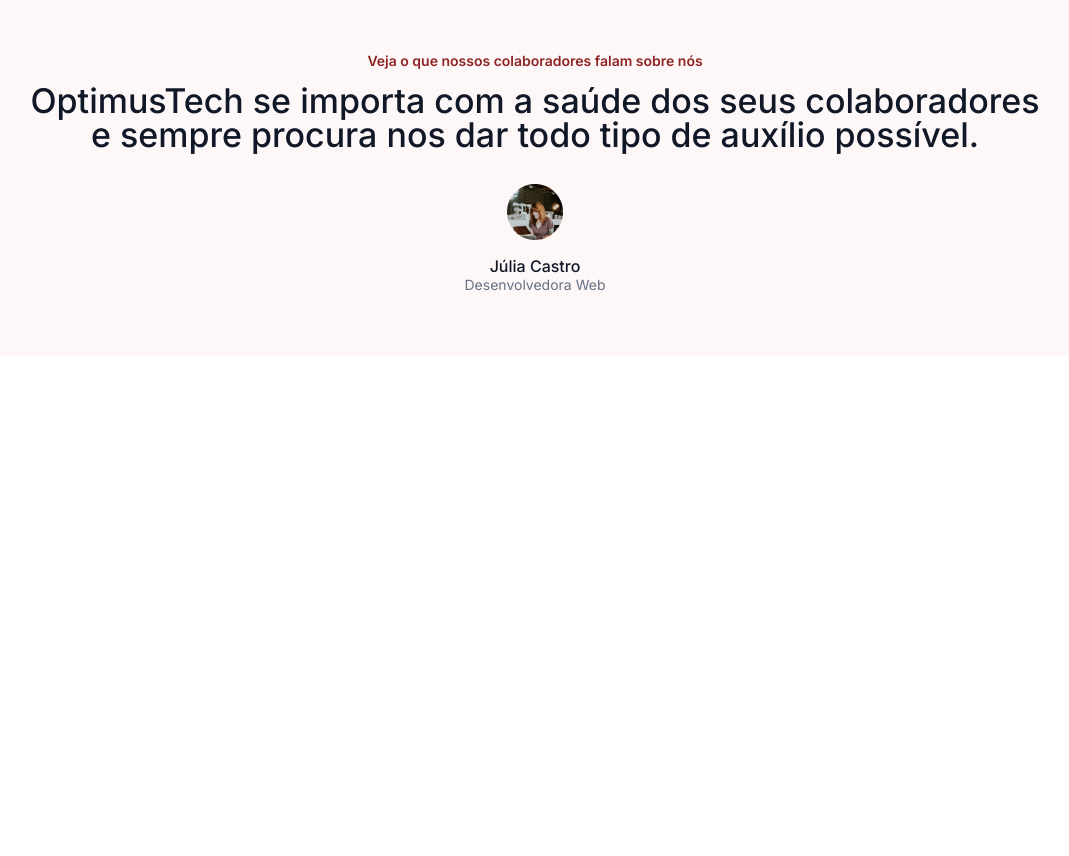
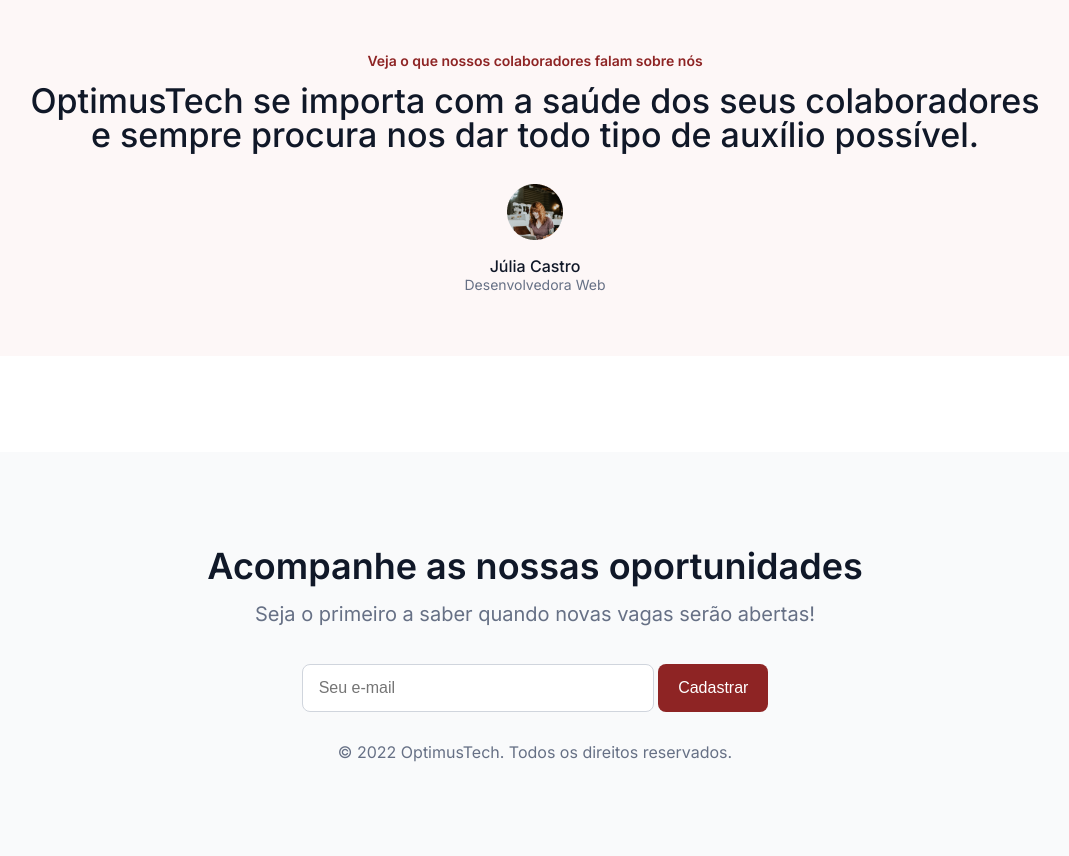
Before and after one commit to zingarelli/OptimusTech-7DaysOfCode-HTML_CSS, a plain HTML site: page index.html in a window 1280 px wide. Shown: the part 2442-3298 px from the top of the page, without its empty margins (105-1174 px from the left). Before the commit the page ends 2894 px from the top, so only its background shows below. Drawn offline with Linux system fonts and the light colour scheme.

Commit message:
Finalização da página com a criação da seção de footer, HTML e CSS

```diff
--- a/index.html
+++ b/index.html
@@ -8,6 +8,7 @@
         <link rel="stylesheet" href="style.css">
     </head>
     <body>
+        <div class="main">
             <div class="box-navigation">
                 <div class="navbar">
                     <div class="nav-links">
@@ -111,5 +112,15 @@
                 <p class="nome">Júlia Castro</p>
                 <p class="profissao">Desenvolvedora Web</p>
             </div>
+        </div>
+        <footer class="mailing">
+            <h2>Acompanhe as nossas oportunidades</h2>
+            <p>Seja o primeiro a saber quando novas vagas serão abertas!</p>
+            <form class="cadastro-mailing">
+                <input type="text" placeholder="Seu e-mail">
+                <button type="button">Cadastrar</button>
+            </form>
+            <span>&copy; 2022 OptimusTech. Todos os direitos reservados.</span>
+        </footer>
     </body>
 </html>
--- a/style.css
+++ b/style.css
@@ -16,7 +16,7 @@ html a{
     color: var(--text-color)
 }
 
-body{
+.main{
     width: 90%;
     margin: 0 auto;
 }
@@ -229,3 +229,45 @@ body{
 .profissao{
     font-size: 14px;
 }
+
+/* Rodapé */
+.mailing{
+    padding: 96px 0;
+    text-align: center;
+    background-color: #F9FAFB;
+}
+
+.mailing h2{
+    font-size: 36px;
+    font-weight: 600;
+    color: var(--black-color);
+}
+
+.mailing p{
+    margin: 20px 0 40px;
+    font-size: 20px;
+}
+
+.cadastro-mailing{
+    margin-bottom: 32px;
+}
+
+.cadastro-mailing input{
+    width: 25%;
+    height: 22px;
+    font-size: 16px;
+    border: 1px solid #D0D5DD;
+    border-radius: 8px;
+    padding: 12px 14px 12px 16px;
+}
+
+.cadastro-mailing button{
+    height: 48px;
+    padding: 12px 20px;
+    background-color: var(--main-color);
+    font-size: 16px;
+    font-weight: 500;
+    color: #FFFFFF;
+    border: none;
+    border-radius: 8px;
+}
```
Lines whose indentation alone changed are shown as unchanged.
